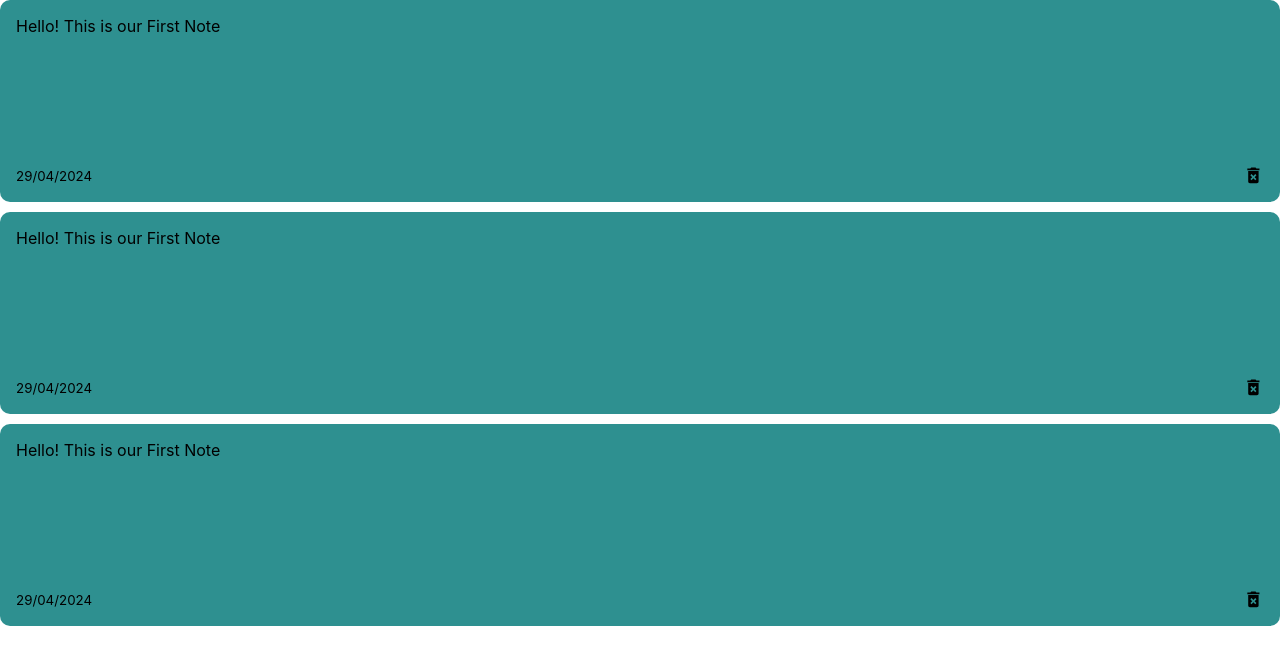
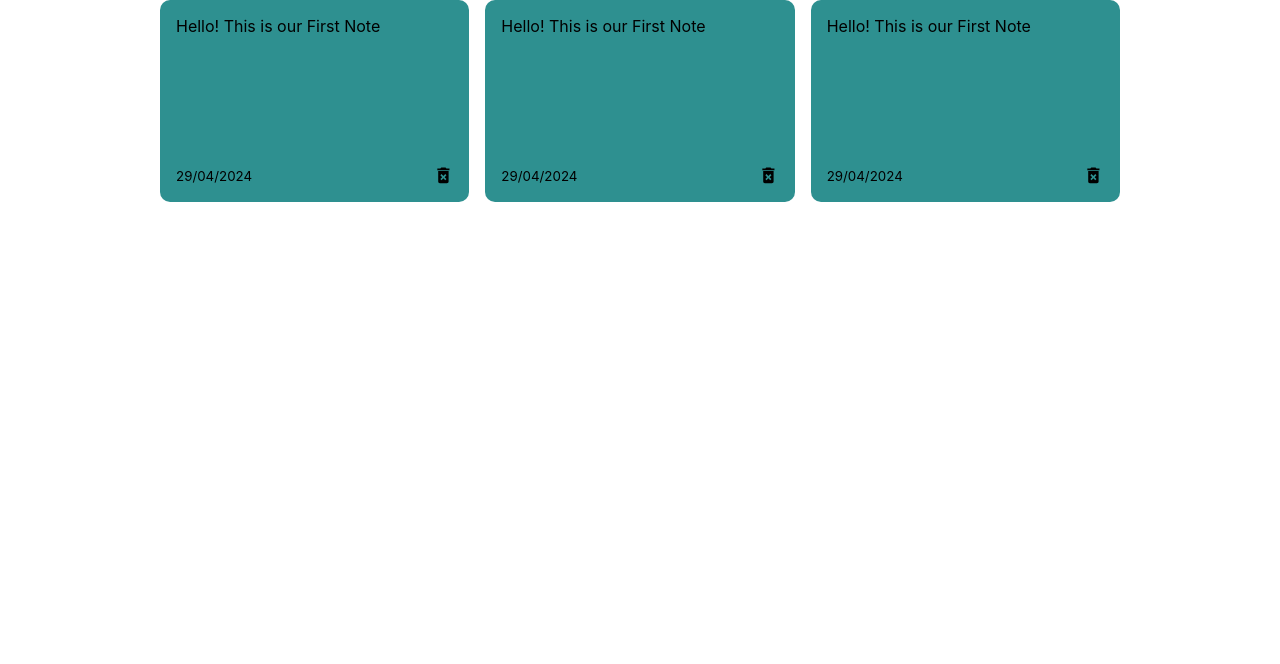
Before and after one commit to UjjawalChoudhary912/Notes-App-Using-React, a React (Create React App) app in the folder notes-app/: page / in a window 1280 px wide. Shown: the top 664 px of the page. Built offline with nearby package versions, Linux system fonts and the light colour scheme.

Commit message:
css for notes-list

```diff
--- a/notes-app/src/index.css
+++ b/notes-app/src/index.css
@@ -11,6 +11,23 @@
   font-family: source-code-pro, Menlo, Monaco, Consolas, 'Courier New',
     monospace;
 }
+
+.container{
+  max-width: 960px;
+  margin-right: auto;
+  margin-left: auto;
+  padding-left: 15px;
+  padding-right: 15px;
+}
+
+/* css for notes list */
+    .notes-list{
+      display: grid;
+      grid-gap: 1rem;
+      grid-template-columns: repeat(auto-fit, minmax(250px, 1fr));
+    }
+
+
 
 /* css for note */
 .note{
```
